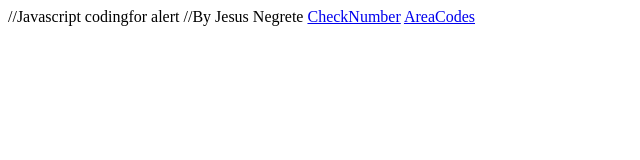
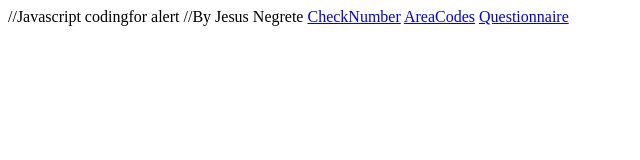
Before and after one commit to JJesus2/JJesus2.github.io, a plain HTML site: page index.html in a window 1280 px wide. Shown: the whole page, without its empty margins (0-640 px from the left). Drawn offline with Linux system fonts and the light colour scheme.

Commit message:
Update index.html

```diff
--- a/index.html
+++ b/index.html
@@ -12,5 +12,6 @@
 
       <a href = "AreaCodes.html">AreaCodes<a/>
 
+      <a href = "Questionnaire.html">Questionnaire<a/>
    </body>
 </html>
```
